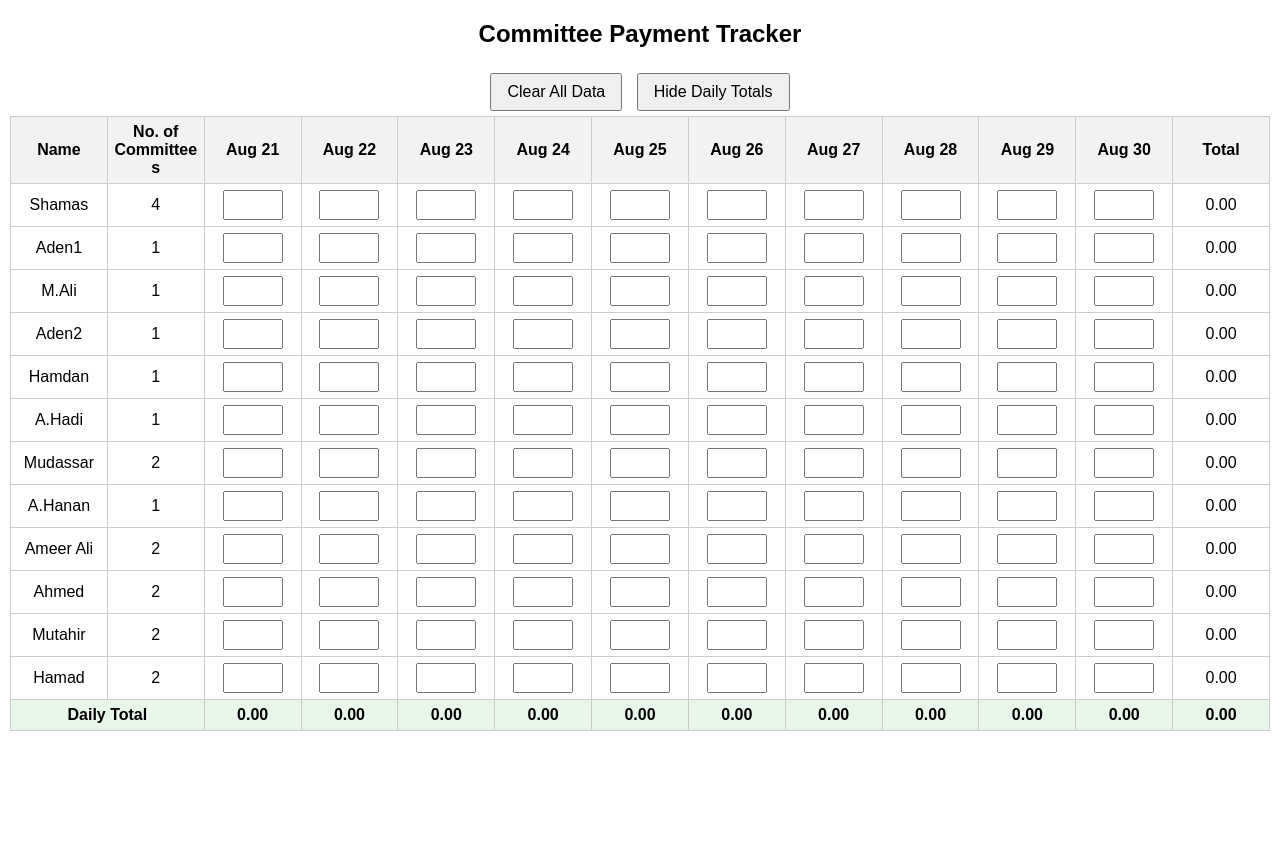
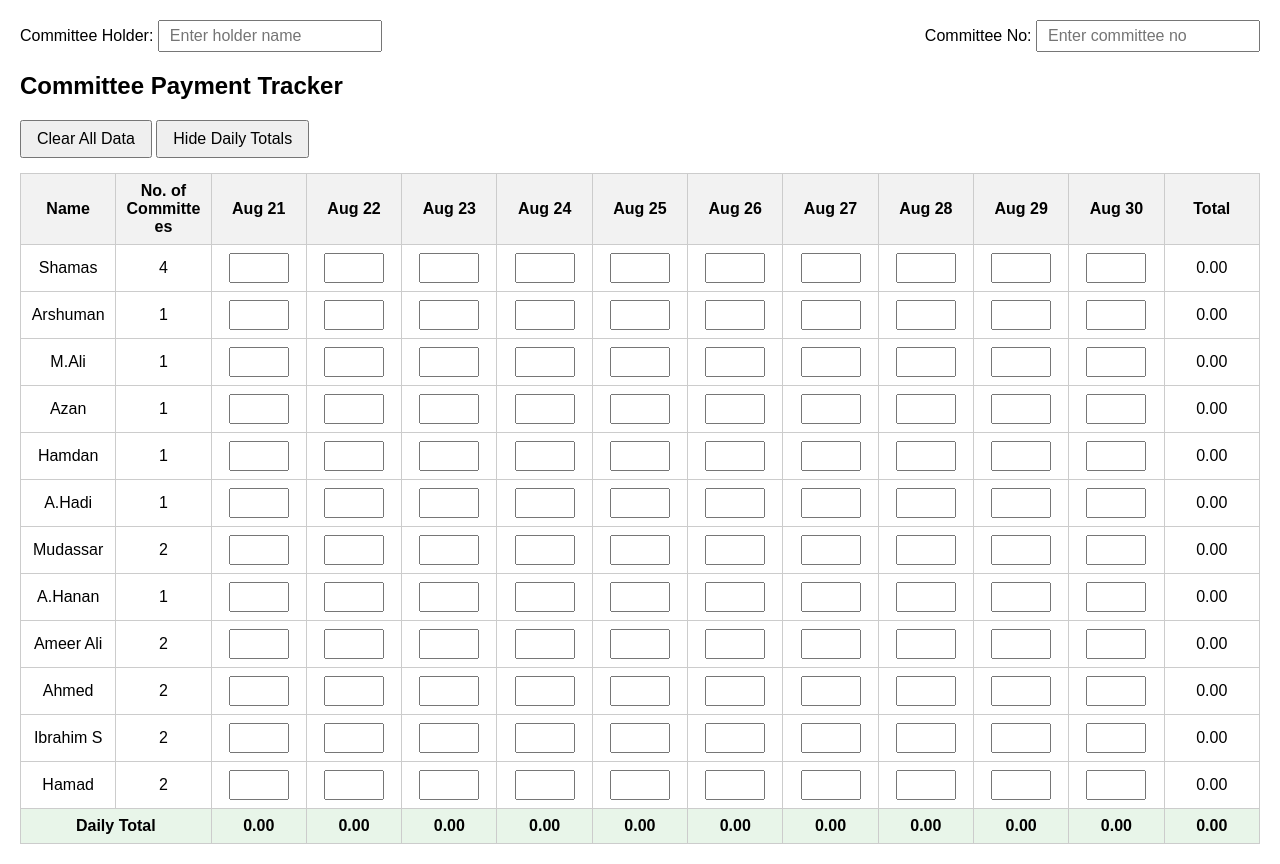
Before and after one commit to Shamas-Munir/comittee-tracker, a plain HTML site: page index.html in a window 1280 px wide. Before the commit the page ends 800 px from the top, so only its background shows below. Drawn offline with Linux system fonts and the light colour scheme.

Commit message:
Update index.html

```diff
--- a/index.html
+++ b/index.html
@@ -2,92 +2,75 @@
 <html lang="en">
 <head>
   <meta charset="UTF-8" />
-  <meta name="viewport" content="width=device-width, initial-scale=1.0" />
   <title>Committee Payment Tracker</title>
   <style>
     body {
       font-family: Arial, sans-serif;
-      margin: 10px;
+      margin: 20px;
     }
-
-    h2 {
-      text-align: center;
+    .header {
+      display: flex;
+      justify-content: space-between;
+      align-items: center;
+      margin-bottom: 15px;
     }
-
-    /* Container to allow horizontal scroll on small screens */
-    .table-container {
-      overflow-x: auto;
-      -webkit-overflow-scrolling: touch;
+    .header input {
+      font-size: 1em;
+      padding: 5px 10px;
+      width: 200px;
     }
-
     table {
       border-collapse: collapse;
       width: 100%;
-      min-width: 600px; /* keeps table readable */
+      max-width: 100%;
       table-layout: fixed;
     }
-
     th, td {
       border: 1px solid #ccc;
-      padding: 6px;
+      padding: 8px;
       text-align: center;
       word-wrap: break-word;
     }
-
     th {
       background: #f2f2f2;
     }
-
-    input {
+    input[type="number"] {
       width: 60px;
       text-align: center;
       font-size: 1em;
       padding: 4px;
       box-sizing: border-box;
     }
-
     tfoot td {
       font-weight: bold;
       background: #e8f5e9;
     }
-
     button {
-      margin: 5px;
+      margin-bottom: 15px;
       padding: 8px 15px;
       font-size: 1em;
       cursor: pointer;
-    }
-
-    /* Smaller input fields & padding for mobile */
-    @media (max-width: 600px) {
-      body {
-        margin: 5px;
-      }
-      input {
-        width: 50px;
-        font-size: 0.9em;
-      }
-      th, td {
-        padding: 4px;
-        font-size: 0.85em;
-      }
-      button {
-        font-size: 0.9em;
-        padding: 6px 10px;
-      }
     }
   </style>
 </head>
 <body>
 
+<div class="header">
+  <div>
+    <label>Committee Holder: </label>
+    <input type="text" id="holderName" placeholder="Enter holder name">
+  </div>
+  <div>
+    <label>Committee No: </label>
+    <input type="text" id="committeeNo" placeholder="Enter committee no">
+  </div>
+</div>
+
 <h2>Committee Payment Tracker</h2>
 
-<div style="text-align:center;">
 <button id="clearBtn">Clear All Data</button>
 <button id="toggleTotalsBtn">Hide Daily Totals</button>
-</div>
 
-<div class="table-container">
 <table id="paymentTable" aria-label="Committee payment tracker table">
   <thead>
     <tr>
@@ -98,16 +81,16 @@
   </thead>
   <tbody>
     <tr><td>Shamas</td><td>4</td></tr>
-      <tr><td>Aden1</td><td>1</td></tr>
+    <tr><td>Arshuman</td><td>1</td></tr>
     <tr><td>M.Ali</td><td>1</td></tr>
-      <tr><td>Aden2</td><td>1</td></tr>
+    <tr><td>Azan</td><td>1</td></tr>
     <tr><td>Hamdan</td><td>1</td></tr>
     <tr><td>A.Hadi</td><td>1</td></tr>
     <tr><td>Mudassar</td><td>2</td></tr>
     <tr><td>A.Hanan</td><td>1</td></tr>
     <tr><td>Ameer Ali</td><td>2</td></tr>
     <tr><td>Ahmed</td><td>2</td></tr>
-      <tr><td>Mutahir</td><td>2</td></tr>
+    <tr><td>Ibrahim S</td><td>2</td></tr>
     <tr><td>Hamad</td><td>2</td></tr>
   </tbody>
   <tfoot>
@@ -117,15 +100,27 @@
     </tr>
   </tfoot>
 </table>
-</div>
 
 <script>
-/* Your original JavaScript stays the same */
 (() => {
   const table = document.getElementById("paymentTable");
   const theadRow = table.querySelector("thead tr");
   const tbody = table.querySelector("tbody");
   const tfootRow = table.querySelector("tfoot tr");
+
+  const holderInput = document.getElementById("holderName");
+  const committeeNoInput = document.getElementById("committeeNo");
+
+  // Load saved header data
+  holderInput.value = localStorage.getItem("committeeHolder") || "";
+  committeeNoInput.value = localStorage.getItem("committeeNo") || "";
+
+  holderInput.addEventListener("input", () => {
+    localStorage.setItem("committeeHolder", holderInput.value);
+  });
+  committeeNoInput.addEventListener("input", () => {
+    localStorage.setItem("committeeNo", committeeNoInput.value);
+  });
 
   const baseStartDate = new Date("2025-08-11");
   const daysCount = 10;
@@ -275,6 +270,7 @@
       buildTableForCycle(currentCycleStartStr);
     }
   }, 60000);
+
 })();
 </script>
 
```
Lines whose indentation alone changed are shown as unchanged.
